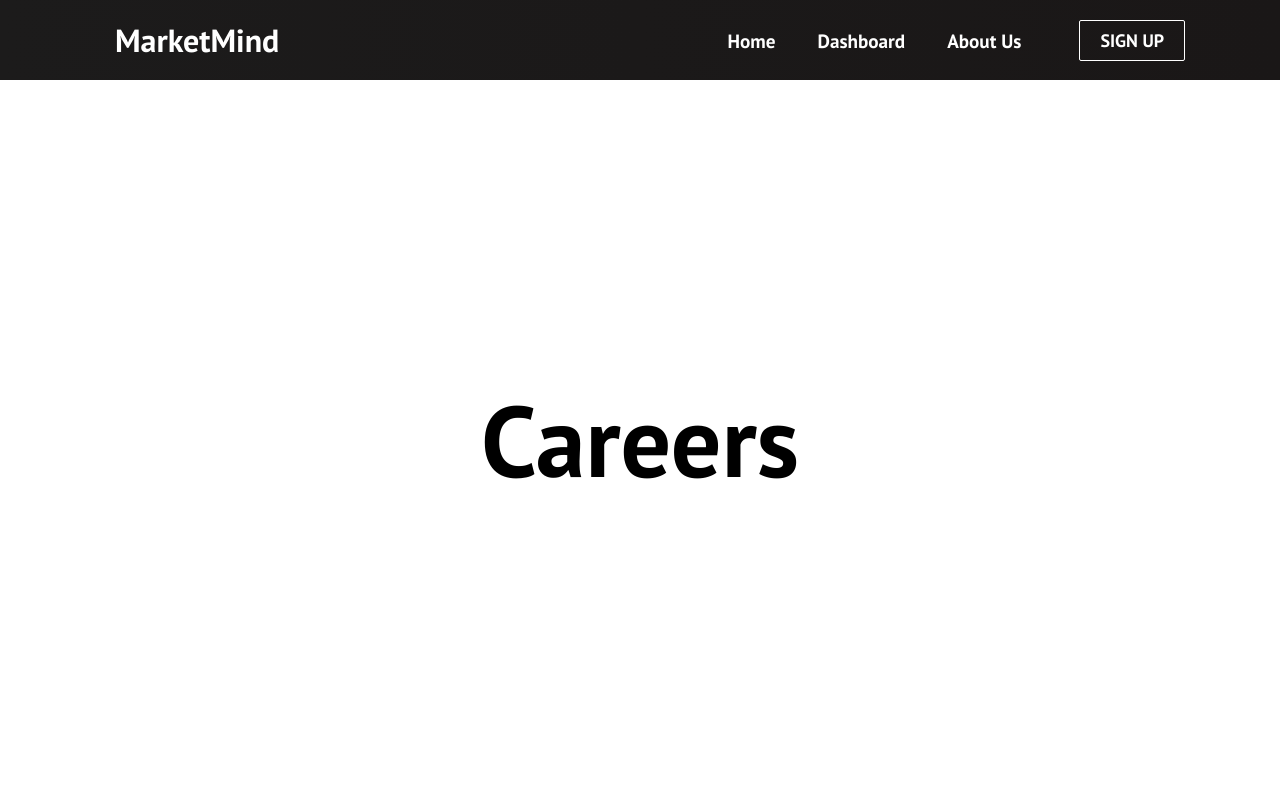
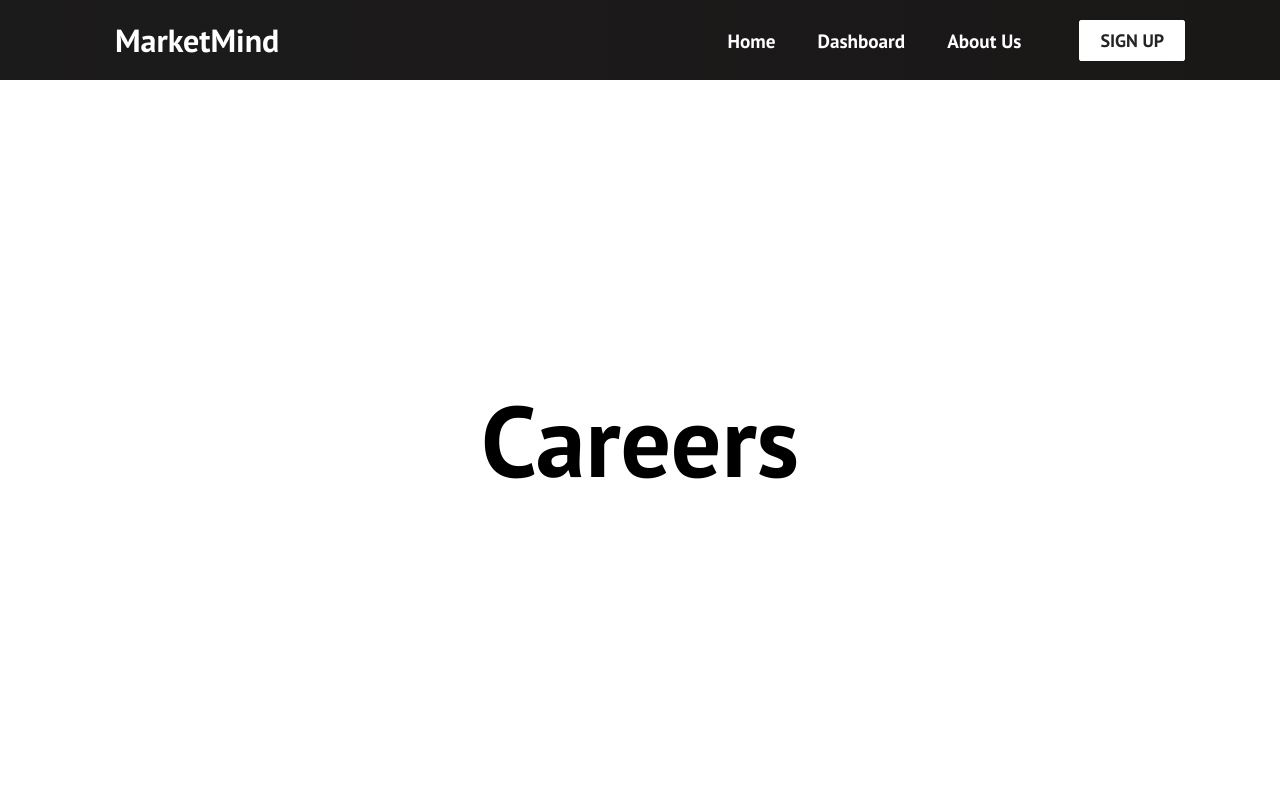
Before and after one commit to mahirmehta/MarketMind, a React (Create React App) app in the folder frontend-marketmind/: page /careers in a window 1280 px wide. Shown: the top 800 px of the page. Built offline with nearby package versions, Linux system fonts and the light colour scheme; the HTML template or start-up script is replaced by a standard one.

Commit message:
Update Button.js

```diff
--- a/frontend-marketmind/src/components/Button.js
+++ b/frontend-marketmind/src/components/Button.js
@@ -2,9 +2,17 @@ import React from 'react';
 import './Button.css';
 import { Link } from 'react-router-dom';
 
-const STYLES = ['btn--primary', 'btn--outline', 'btn--test'];
+const STYLES = {
+  primary: 'btn--primary',
+  outline: 'btn--outline',
+  test: 'btn--test',
+  logout: 'btn--logout' // New logout style
+};
 
-const SIZES = ['btn--medium', 'btn--large'];
+const SIZES = {
+  medium: 'btn--medium',
+  large: 'btn--large'
+};
 
 export const Button = ({
   children,
@@ -13,8 +21,8 @@ export const Button = ({
   buttonStyle,
   buttonSize
 }) => {
-  const checkButtonStyle = STYLES.includes(buttonStyle) ? buttonStyle : STYLES[0];
-  const checkButtonSize = SIZES.includes(buttonSize) ? buttonSize : SIZES[0];
+  const checkButtonStyle = STYLES[buttonStyle] || STYLES.primary;
+  const checkButtonSize = SIZES[buttonSize] || SIZES.medium;
 
   return (
     <Link to='/sign-up' className='btn-mobile'>
```
